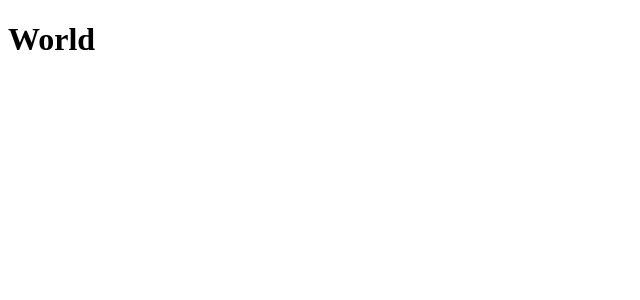
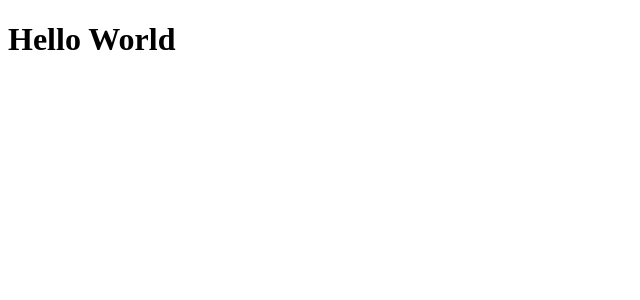
Before and after one commit to JennieSH/github-action-demo, a Nuxt app: page / in a window 1280 px wide. Shown: the top 300 px of the page, without its empty margins (0-640 px from the left). Built offline with nearby package versions, Linux system fonts and the light colour scheme.

Commit message:
chore: change title

```diff
--- a/pages/index.vue
+++ b/pages/index.vue
@@ -8,7 +8,7 @@ import Vue from 'vue'
 export default Vue.extend({
   data() {
     return {
-      title: 'World',
+      title: 'Hello World',
     }
   },
 })
```
